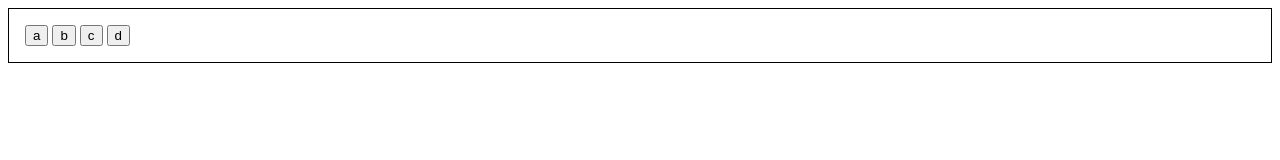
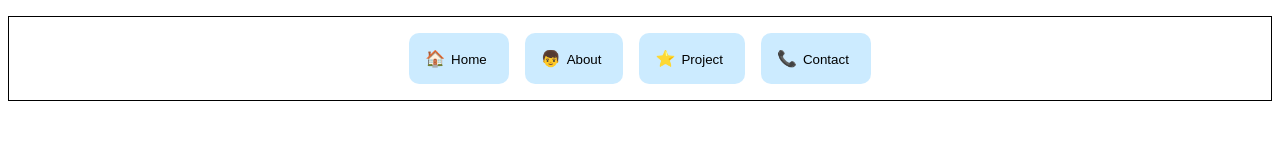
Before and after one commit to M-Moong/lion-javascript, a website: page client/index.html in a window 1280 px wide. Drawn offline with Linux system fonts and the light colour scheme.

Commit message:
이벤트 위임 스터디

```diff
--- a/client/chapter/dom/09.delegation.js
+++ b/client/chapter/dom/09.delegation.js
@@ -15,44 +15,51 @@
 // 	console.log('hit');
 // })
 
+
 const container = getNode('.container');
 
 
 function handleDelegation(e) {
 
 	let target = e.target;
-	let className = target.getAttribute('class');
-	let dataName = target.dataset.name;
-	// let dataName = attr(target, 'data-name');  // 유틸함수 쓰는 방법
 
+	let li = target.closest('li');			// 가장 가까운 부모인 li를 찾아주세요
 
+	if (!li) return;						// container를 클릭하게 되면 컨테이너 밖에는 li가 없기때문에 Null이 뜬다.
+															// 함수는 위부터 읽다가 return을 만나는 줄부터 밑에는 나머지는 실행하지 않는다.
+
+	let className = attr(li, 'class');
+	let dataName = attr(li, 'data-name');
+	// let dataName = attr(target, 'data-name');   유틸함수 쓰는 방법 (윗줄이랑 같은거.)
+
+	// target의 클래스 확인
 	// console.log(target.getAttribute('class'));
 
 	//% 클래스 이름으로 한것.
-	// if (className === 'a') {
-	// 	console.log('A 버튼 클릭!');
-	// }
+	/* if (className === 'a') {
+		console.log('A 버튼 클릭!');
+	}
 
-	// if (className === 'b') {
-	// 	console.log('B 버튼 클릭!');
-	// }
+	if (className === 'b') {
+		console.log('B 버튼 클릭!');
+	}
 
-	// if (className === 'c') {
-	// 	console.log('C 버튼 클릭!');
-	// }
+	if (className === 'c') {
+		console.log('C 버튼 클릭!');
+	}
 
-	// if (className === 'd') {
-	// 	console.log('D 버튼 클릭!');
-	// }
+	if (className === 'd') {
+		console.log('D 버튼 클릭!');
+	}
 
-	// console.log(this);
-	// console.log(this === e.currentTarget);
-	// console.log(e.currentTarget);
-	// console.log(e.target);
+	console.log(this);
+	console.log(this === e.currentTarget);
+	console.log(e.currentTarget);
+	console.log(e.target); */
 
 
 	//% data-name으로 찾아서 하기
-	if (dataName === 'A') {
+	/* if (dataName === 'A') {
 		console.log('data로 찾은 A버튼 클릭');
   }
 
@@ -66,7 +73,17 @@ function handleDelegation(e) {
 
 	if (dataName === 'D') {
 		console.log('data로 찾은 D버튼 클릭');
-  }
+  } */
+
+
+	//# span이나 button을 누르면 아무것도 안나오기때문에
+	//# closest으로 가장 가까운 부모를 찾아 전체적으로 눌리게 끔 만든다.
+	// console.log(target.closest('li'));
+
+	//% 이벤트 위임해서 실행하는것 확인
+	if (className === 'home') {
+		console.log('홈 실행!');
+	}
 
 }
 
--- a/client/index.html
+++ b/client/index.html
@@ -29,12 +29,20 @@
     </article>
   </section> -->
 
-  <div class="container">
-    <button type="button" class="a" data-name="A">a</button>
-    <button type="button" class="b" data-name="B">b</button>
-    <button type="button" class="c" data-name="C">c</button>
-    <button type="button" class="d" data-name="D">d</button>
-  </div>
+    <ul class="container">
+      <li class="home" data-name="home">
+        <span>🏠</span><button>Home</button>
+      </li>
+      <li class="about" data-name="about">
+        <span>👦</span><button>About</button>
+      </li>
+      <li class="project" data-name="project">
+        <span>⭐️</span><button>Project</button>
+      </li>
+      <li class="contact" data-name="contact">
+        <span>📞</span><button>Contact</button>
+      </li>
+    </ul>
 
 </body>
 
--- a/client/style.css
+++ b/client/style.css
@@ -72,7 +72,32 @@ p {
   padding: 2rem;
 }
 
-.container {
+.container{
   padding: 1rem;
   border: 1px solid black;
 }
+
+ul{
+  list-style: none;
+  display:flex;
+  gap:1rem;
+  justify-content: center;
+}
+
+ul > li{
+  background: rgba(0, 157, 255, 0.2);
+  padding:1rem;
+  border-radius: 10px;
+  cursor: pointer;
+
+}
+
+ul > li:hover{
+  background: rgba(0, 157, 255, 0.654);
+}
+
+button{
+  background:transparent;
+  border: none;
+  cursor: inherit;
+}
```
